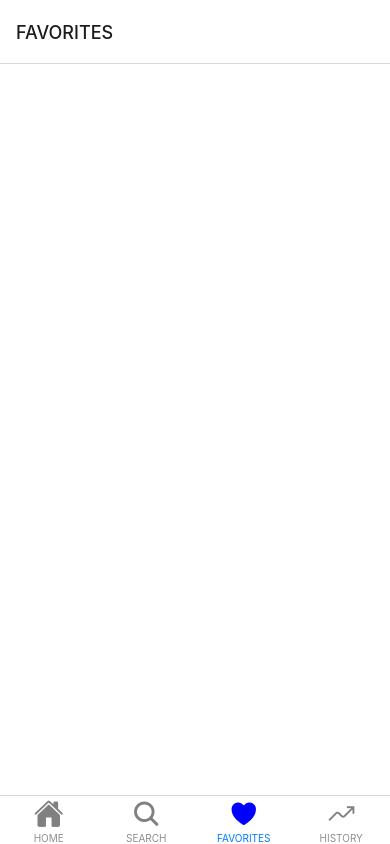
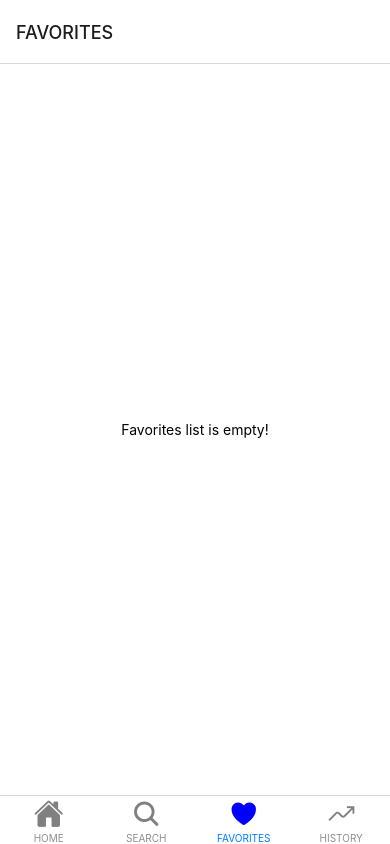
Before and after one commit to Maiha192/StocksMobile, a React Native app: screen /Favorites in a window 390 px wide. Built offline with nearby package versions, Linux system fonts and the light colour scheme.

Commit message:
Add comments to Favorite Screen

```diff
--- a/screens/FavoritesScreen.js
+++ b/screens/FavoritesScreen.js
@@ -1,5 +1,7 @@
 //TODO: Store Favorites List in a persistent local storage on the mobile device.
 // If user shuts down app and comes back next day, watch list will still be available.
+
+// Import necessary dependencies
 import React, { useContext, useEffect, useState } from "react";
 import {
   View,
@@ -12,12 +14,14 @@ import { FavoritesListContext } from "../contexts/FavoritesListProvider";
 import { getData } from "../api/api";
 import { useNavigation } from "@react-navigation/core";
 
+// Main function for Favorites Screen
 export default function FavoritesScreen() {
   const { favoritesList } = useContext(FavoritesListContext);
   const [stockData, setStockData] = useState({});
   const [selectedStock, setSelectedStock] = useState(null);
 
   useEffect(() => {
+    // Function to fetch data of stock
     const fetchStockData = async () => {
       let data = {};
       for (let symbol of favoritesList) {
@@ -27,7 +31,7 @@ export default function FavoritesScreen() {
           );
           data[symbol] = stockHistory[0];
         } catch (error) {
-          console.error("Error fetching stock history:", error);
+          console.error("Error fetching stock data:", error);
         }
       }
       setStockData(data);
@@ -40,11 +44,13 @@ export default function FavoritesScreen() {
 
   const navigation = useNavigation();
 
+  // Function to navigate to History screen when user selects a stock
   const handleSelectStock = (symbol) => {
     setSelectedStock(stockData[symbol]);
     navigation.navigate("History", { symbol: symbol });
   };
 
+  // Function to display stock details in the favorites list
   const renderStockItem = (symbol) => {
     const stock = stockData[symbol];
     if (!stock) {
@@ -63,8 +69,12 @@ export default function FavoritesScreen() {
         onPress={() => handleSelectStock(symbol)}
       >
         <Text style={styles.stockSymbol}>{symbol}</Text>
-        <Text style={styles.stockOpenPrice}>{parseFloat(stock.open).toFixed(2)}</Text>
-        <Text style={styles.stockClosePrice}>{parseFloat(stock.close).toFixed(2)}</Text>
+        <Text style={styles.stockOpenPrice}>
+          {parseFloat(stock.open).toFixed(2)}
+        </Text>
+        <Text style={styles.stockClosePrice}>
+          {parseFloat(stock.close).toFixed(2)}
+        </Text>
         <Text style={[styles.stockChange, { color: changeColor }]}>
           {percentageChange}%
         </Text>
@@ -72,6 +82,13 @@ export default function FavoritesScreen() {
     );
   };
 
+  if (favoritesList.length === 0) {
+    return (
+      <View style={styles.notification}>
+        <Text>Favorites list is empty!</Text>
+      </View>
+    );
+  }
   return (
     <View style={styles.container}>
       <ScrollView style={styles.scrollView}>
@@ -81,6 +98,7 @@ export default function FavoritesScreen() {
   );
 }
 
+// Styles
 const styles = StyleSheet.create({
   container: {
     flex: 1,
@@ -113,7 +131,7 @@ const styles = StyleSheet.create({
     textAlign: "right",
   },
   stockChange: {
-    flex:3,
+    flex: 3,
     fontSize: 16,
     textAlign: "right",
   },
@@ -122,4 +140,10 @@ const styles = StyleSheet.create({
     borderTopWidth: 1,
     borderTopColor: "#e0e0e0",
   },
+  notification: {
+    flex: 1,
+    backgroundColor: "white",
+    justifyContent: "center",
+    alignItems: "center",
+  },
 });
```
